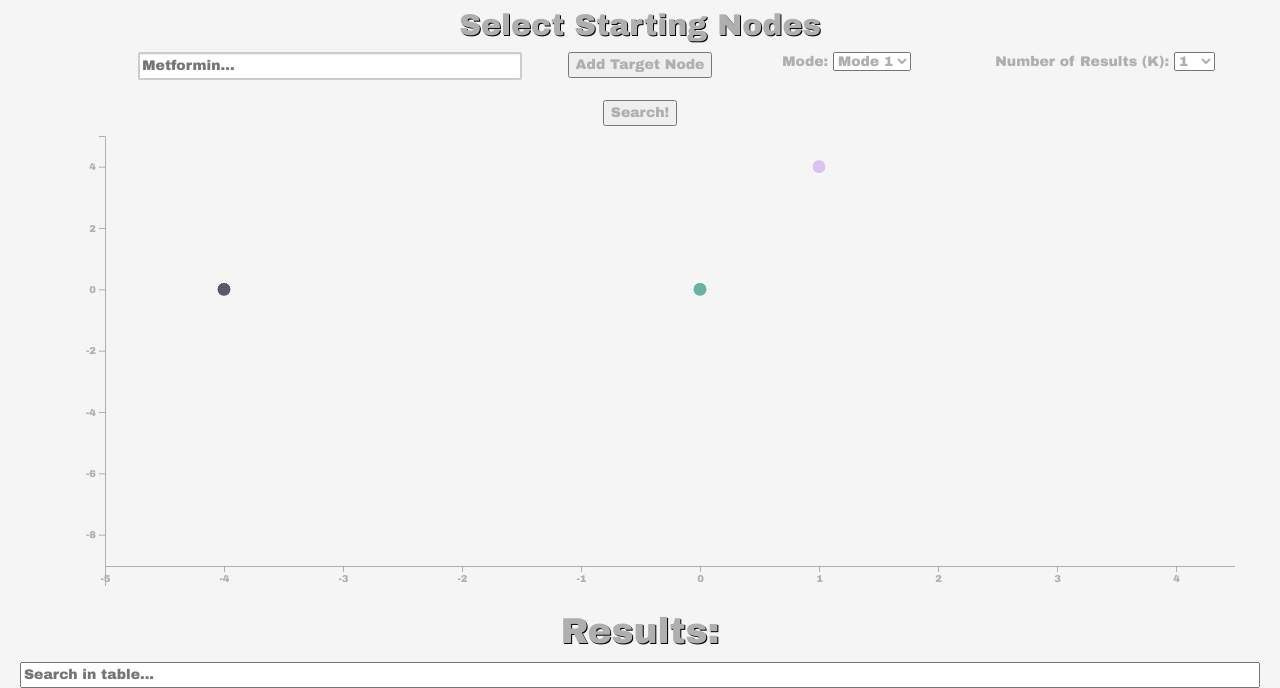
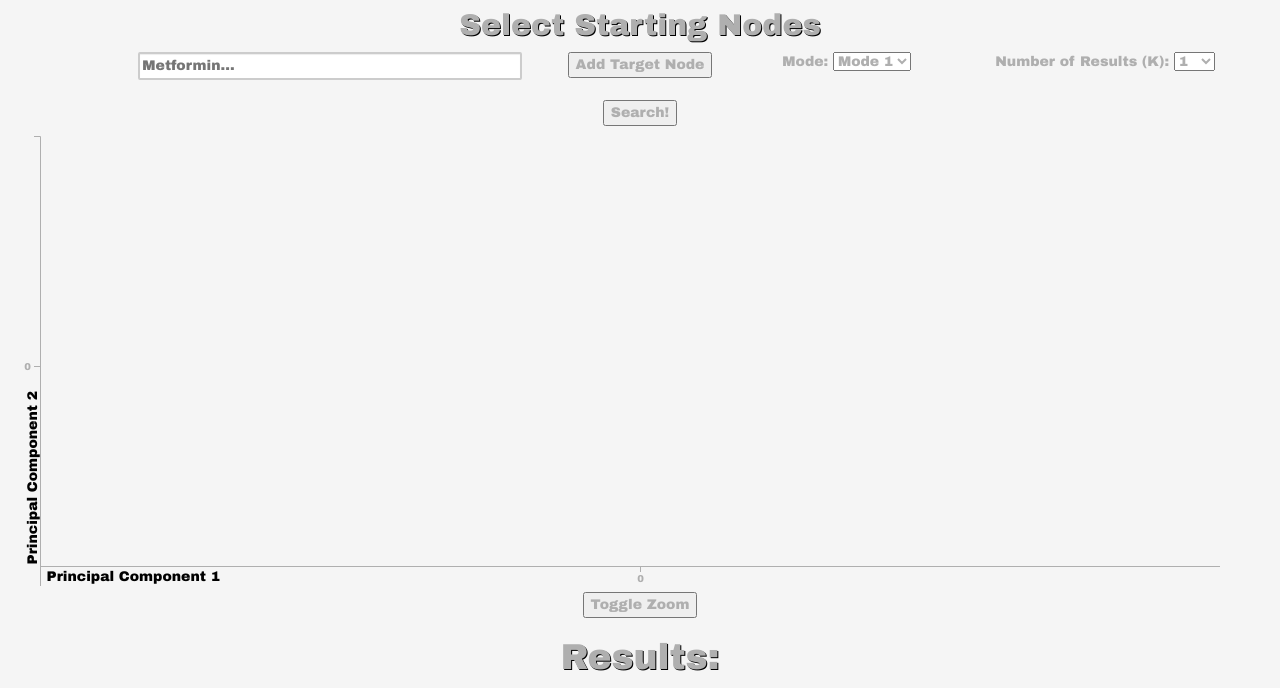
Before and after one commit to ashtonteng/biomedical-graph-visualizer, a Flask app: page /tool2 in a window 1280 px wide. Shown: the part 51-739 px from the top of the page. Run offline with Flask 2, Linux system fonts and the light colour scheme; parts of the project's set-up code (start-up, migrations or seed data) failed here and were passed over; some libraries are stand-ins or nearby versions.

Commit message:
Tool 2 improvements
fixes #74, fixes #77, fixes #87

```diff
--- a/templates/tool2.html
+++ b/templates/tool2.html
@@ -110,7 +110,8 @@
         <br>
         <input type="button" value="Search!" onclick="onSearch()">
     </div>
-    <div id="my_dataviz"></div>
+    <div id="my_dataviz" style="text-align: left"></div>
+    <button onclick="toggleZoom()">Toggle Zoom</button>
     <div class="results-panel">
         <h1>Results:</h1>
         <input type="text" placeholder="Search in table..." id="searchField">
@@ -193,12 +194,6 @@
             "id": "QID",
         };
 
-        let sample_data = [
-            {"label": "Metformin", "id": "Q19484", "sim_score": 1.5 , "pc1": 0, "pc2": 0, "input_node": true, "input_index": 0},
-            {"label": "BRCA1", "id": "Q227339", "sim_score": 3 , "pc1": 1, "pc2": 4, "input_node": false, "input_index": 1},
-            {"label": "BRCA1 DNA repair associated", "id": "Q17487737", "sim_score": 10 , "pc1": -4, "pc2": 0, "input_node": true, "": 1},
-        ];
-
         table = $('#table-sortable').tableSortable({
             columns: columns,
             rowsPerPage: 10,
@@ -206,7 +201,7 @@
             searchField: $("#searchField")
         });
 
-        drawScatterPlot(sample_data);
+        drawScatterPlot([]);
 
         httpRequest("static/autocomplete/all_concept_names_ids.json", function (data) {
             concept_node_dict = data;
@@ -311,6 +306,7 @@
                         response[i].pc2 = response[i].pc2.toFixed(2);
                         response[i].sim_score = response[i].sim_score.toFixed(4);
                     }
+                    currentData = response;
                     drawScatterPlot(response);
                     updateTable(response);
                 }
@@ -324,9 +320,21 @@
         }
     }
 
+    let axisRange = 5;
+    let currentData = [];
+
+    function toggleZoom() {
+        if (axisRange == 5) {
+            axisRange = 1;
+        } else {
+            axisRange = 5;
+        }
+        drawScatterPlot(currentData);
+    }
+
     function drawScatterPlot(data) {
 
-        let margin = {top: 10, right: 30, bottom: 30, left: 60}
+        let margin = {top: 10, right: 60, bottom: 30, left: 20};
         const width = window.innerWidth - margin.left - margin.right;
         const height = 500 - margin.top - margin.bottom;
 
@@ -346,18 +354,29 @@
 
         // Add X axis
         var x = d3.scaleLinear()
-            .domain([-5, 5])
+            .domain([-axisRange, axisRange])
             .range([0, width]);
         svg.append("g")
             .attr("transform", "translate(0," + (height - margin.bottom) + ")")
-            .call(d3.axisBottom(x));
+            .call(d3.axisBottom(x).ticks(1));
+        svg.append("text")
+            .attr("text-anchor", "end")
+            .attr("x", 180)
+            .attr("y", height - 15)
+            .text("Principal Component 1");
 
         // Add Y axis
         var y = d3.scaleLinear()
-            .domain([-10, 5])
+            .domain([-axisRange, axisRange])
             .range([height, 0]);
         svg.append("g")
-            .call(d3.axisLeft(y));
+            .call(d3.axisLeft(y).ticks(1));
+        svg.append("text")
+            .attr("text-anchor", "end")
+            .attr("x", -height + 205)
+            .attr("y", -3)
+            .attr("transform", "rotate(-90)")
+            .text("Principal Component 2");
 
         // Add a tooltip div. Here I define the general feature of the tooltip: stuff that do not depend on the data point.
         // Its opacity is set to 0: we don't see it by default.
@@ -382,17 +401,14 @@
         var mousemove = function (d) {
             tooltip
                 .html(d.id + ": " + d.label + " (" + d.pc1 + ", " + d.pc2 + ")")
-                .style("left", (d3.mouse(this)[0] + 90) + "px") // It is important to put the +90: other wise the tooltip is exactly where the point is an it creates a weird effect
-                .style("top", (d3.mouse(this)[1] + 150) + "px")
+                .style("left", (d3.mouse(this)[0] + 30) + "px") // It is important to put the +90: other wise the tooltip is exactly where the point is an it creates a weird effect
+                .style("top", (d3.mouse(this)[1] + 160) + "px")
         };
 
         // A function that change this tooltip when the leaves a point: just need to set opacity to 0 again
         var mouseleave = function (d) {
-            tooltip
-                .transition()
-                .duration(200)
-                .style("opacity", 0);
 
+            tooltip.style("opacity", 0);
 
             d3.select(this)
                 .transition()
```
